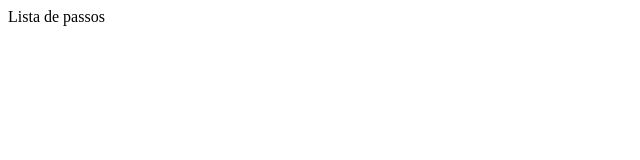
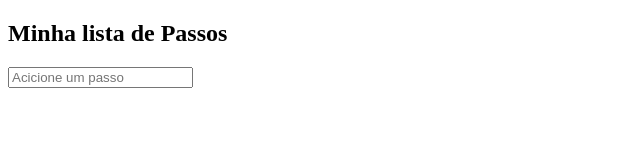
Before and after one commit to imcosta03/lista-de-passos.github.io, a plain HTML site: page index.html in a window 1280 px wide. Shown: the whole page, without its empty margins (0-640 px from the left). Drawn offline with Linux system fonts and the light colour scheme.

Commit message:
inserting div into body

```diff
--- a/index.html
+++ b/index.html
@@ -6,6 +6,9 @@
     <title>lista de passos</title>
 </head>
 <body>
-    <header>Lista de passos</header>
+    <div class="container">
+        <h2>Minha lista de Passos</h2>
+        <input type="text" placeholder="Acicione um passo">
+    </div>
 </body>
 </html>
```
